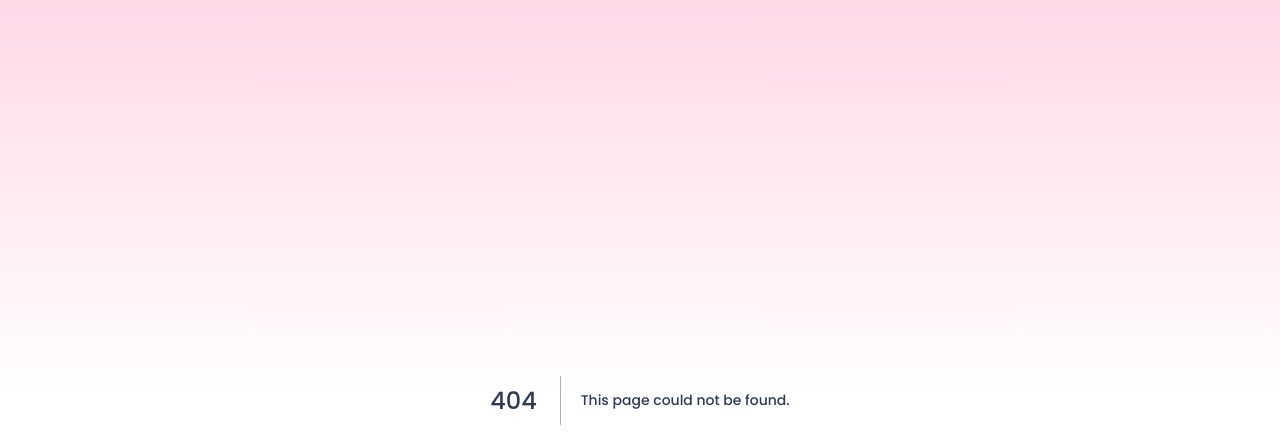
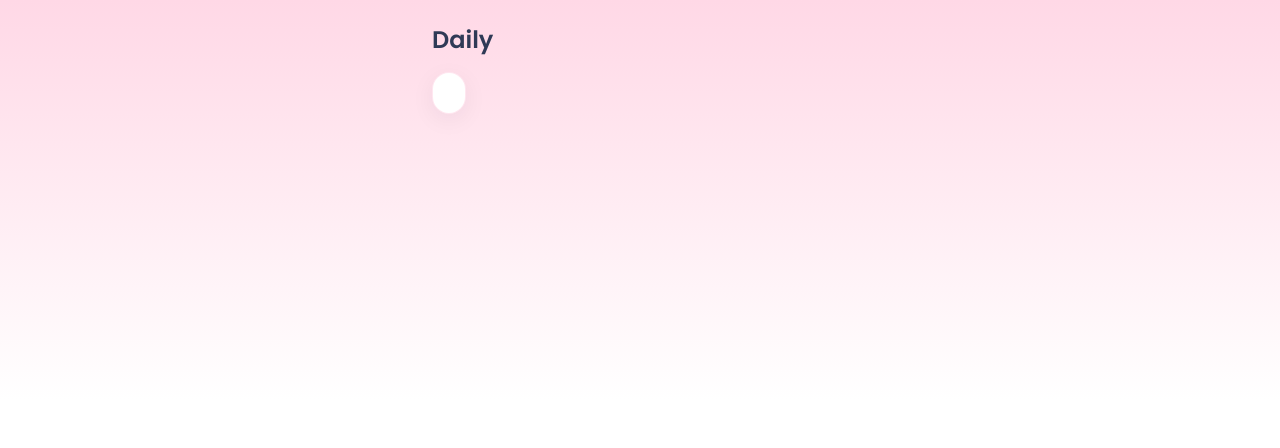
Before and after one commit to simonebrusco/materna360-app, a Next.js app in the folder materna360_starter/: page /activities/daily in a window 1280 px wide. Before the commit this address had no page. Shown: the top 448 px of the page. Built offline with nearby package versions, Linux system fonts and the light colour scheme.

Commit message:
Create page.jsx

```diff
--- /dev/null
+++ b/materna360_starter/app/activities/[slug]/page.jsx
@@ -0,0 +1,15 @@
+import GlassCard from "@/components/GlassCard";
+
+export default function ActivityDetail({ params }) {
+  const { slug } = params;
+  return (
+    <main className="mx-auto max-w-md px-4 py-6 space-y-4">
+      <h1 className="text-2xl font-semibold capitalize">{slug.replace(/-/g, " ")}</h1>
+      <GlassCard className="p-4">
+        <p className="text-brand-slate">
+          (Em breve) Conteúdo dinâmico da atividade <strong>{slug}</strong> vindo do Supabase.
+        </p>
+      </GlassCard>
+    </main>
+  );
+}
```
